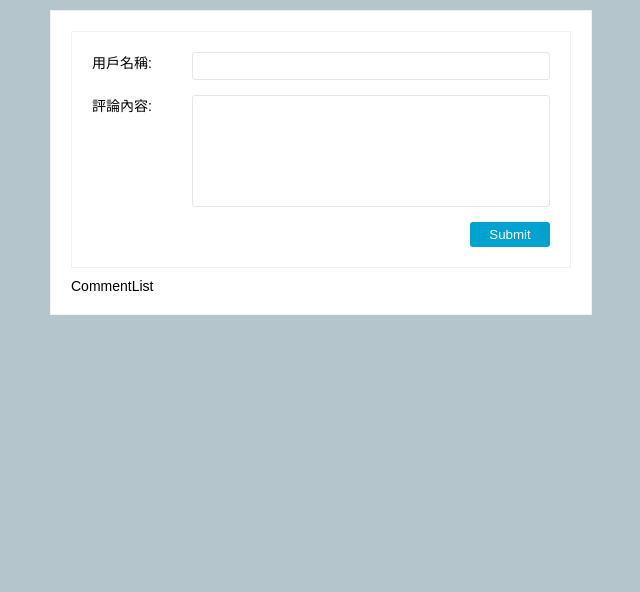
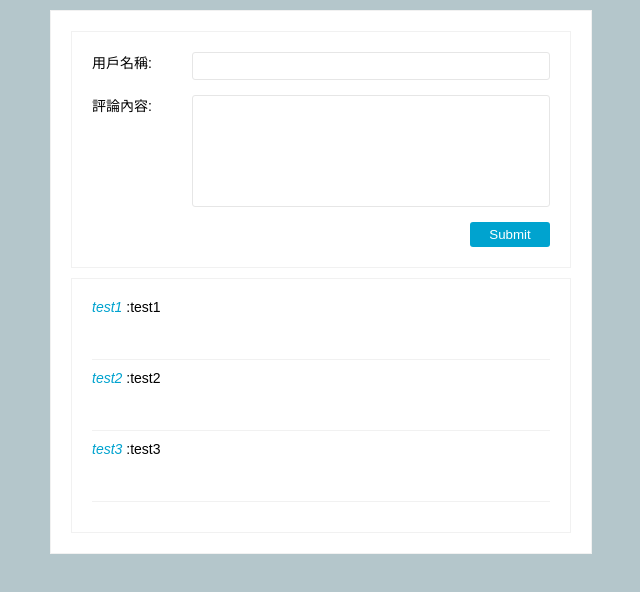
Before and after one commit to EricYeh-TW/comment-app-practice, a React (Vite) app: page / in a window 1280 px wide. Shown: the top 592 px of the page, without its empty margins (319-959 px from the left). Built offline with nearby package versions, Linux system fonts and the light colour scheme.

Commit message:
feat: commentlist comment basic feature & style

```diff
--- a/src/components/Comment.jsx
+++ b/src/components/Comment.jsx
@@ -0,0 +1,17 @@
+import React, { Component } from 'react';
+import StyleComment from '../layout/comment';
+
+class Comment extends Component {
+  render() {
+    return (
+      <StyleComment>
+        <div className="comment-user">
+          <span>{this.props.comment.username} </span>:
+        </div>
+        <p>{this.props.comment.content}</p>
+      </StyleComment>
+    );
+  }
+}
+
+export default Comment;
--- a/src/components/CommentList.jsx
+++ b/src/components/CommentList.jsx
@@ -1,9 +1,22 @@
 import React, { Component } from 'react';
-import styled from 'styled-components';
+import Comment from './Comment';
+import StyleList from '../layout/CommentList';
 
 class CommentList extends Component {
   render() {
-    return <div>CommentList</div>;
+    let comments = [
+      { username: 'test1', content: 'test1' },
+      { username: 'test2', content: 'test2' },
+      { username: 'test3', content: 'test3' },
+    ];
+
+    return (
+      <StyleList>
+        {comments.map((comment, i) => (
+          <Comment comment={comment} key={i} />
+        ))}
+      </StyleList>
+    );
   }
 }
 
--- /dev/null
+++ b/src/layout/CommentList.js
@@ -0,0 +1,9 @@
+import styled from 'styled-components';
+
+const StyleList = styled.div`
+  background-color: #fff;
+  border: 1px solid #f1f1f1;
+  padding: 20px;
+`;
+
+export default StyleList;
--- /dev/null
+++ b/src/layout/comment.js
@@ -0,0 +1,24 @@
+import styled from 'styled-components';
+
+const StyleComment = styled.div`
+  display: flex;
+  border-bottom: 1px solid #f1f1f1;
+  margin-bottom: 10px;
+  padding-bottom: 10px;
+  min-height: 50px;
+
+  .comment-user {
+    flex-shrink: 0;
+  }
+
+  span {
+    color: #00a3cf;
+    font-style: italic;
+  }
+
+  p {
+    margin: 0;
+  }
+`;
+
+export default StyleComment;
```
Also changed, not shown: 1 other file (tests, documents, lock files or other folders).
